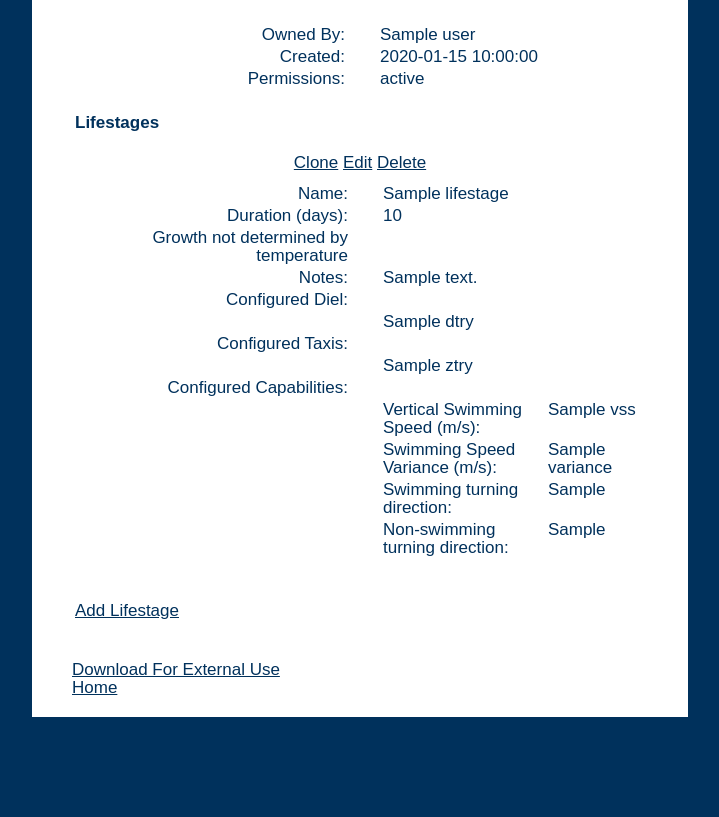
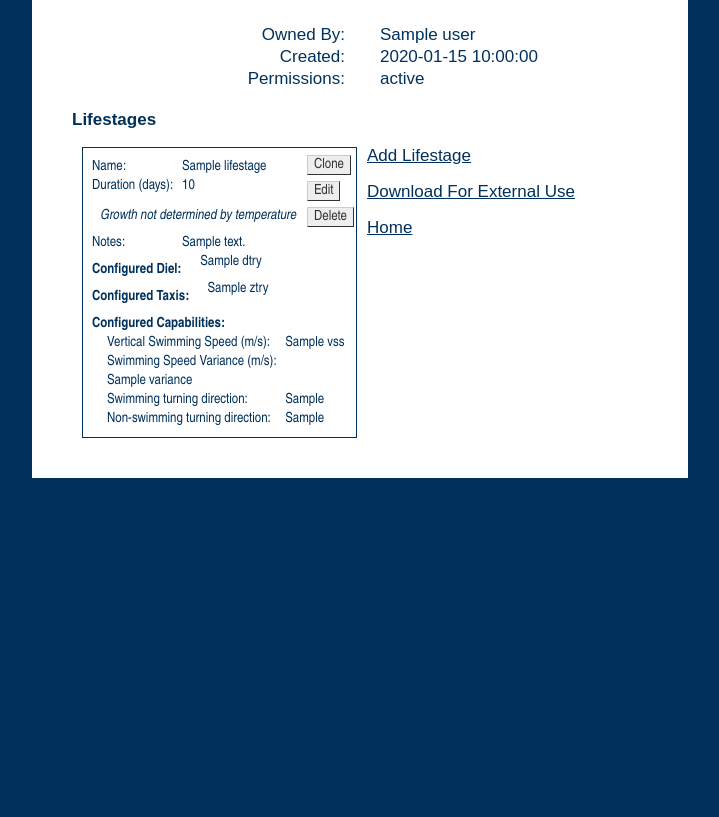
Before and after one commit to asascience-open/larva-library, a Flask app: template larva_library/templates/library_detail.html in a window 1280 px wide. Shown: the part 981-1798 px from the top of the page, without its empty margins (280-999 px from the left). After the commit the page ends 1459 px from the top, so only its background shows below. Run offline with Flask 2, Linux system fonts and the light colour scheme; the template is opened without the code that fills it: most values are stand-ins (such as "Sample title", 1, 10 or a date in 2020); parts of the project's set-up code (start-up, migrations or seed data) failed here and were passed over; some libraries are stand-ins or nearby versions.

Commit message:
redesign lifestage details

```diff
--- a/larva_library/static/style.css
+++ b/larva_library/static/style.css
@@ -45,16 +45,19 @@ textarea {
 	}
 
 input[type=text] {
-	background-color: #e3ecfe; width: 280px;
+	background-color: #e3ecfe;
+	width: 269px;
 	font-size: 17px;
 	padding-left: 2px;
 	padding-right: 0;
 	margin-right: 0;
+	display: inline block;
 	}
 
 input[class=search]	{
 	background: #fff url(images/search.png) no-repeat top center;
 	margin-top: 10px;
+	margin-right: 10px;
 	border: 0;
 	cursor: pointer;
 	float: right;
@@ -77,6 +80,7 @@ input[class=search]	{
 	margin: 0 auto 0 auto;
 	padding: 8px 40px 20px 40px;
 	background-color: #fff;
+	overflow: hidden;
 	}
 
 .login {
@@ -193,11 +197,6 @@ input[class=search]	{
 	padding-left: 32px;
 	}
 
-.lifestage_links {
-	text-align: center;
-	padding-bottom: 10px;
-	}
-
 #base_step label {
 	width: 200px;
 	}
@@ -305,4 +304,69 @@ label[for=capability] {
 
 .table_cell td {
 	padding: 2px;
-}
+	}
+
+.lifestage_detail {
+	font: 14px arial narrow;
+	padding: 9px;
+	margin: 0 0 20px 10px;
+	float: left;
+	width: 255px;
+	text-align: left;
+	border: 1px solid #00315c;
+	height: 100%;
+	}
+
+	.lifestage_detail a {
+	    text-decoration: none;
+	    background-color: #EEE;
+	    color: #333;
+	    padding: 2px 6px 2px 6px;
+	    border-top: 1px solid #CCC;
+	    border-right: 1px solid #333;
+	    border-bottom: 1px solid #333;
+	    border-left: 1px solid #CCC;
+		}
+
+	.lifestage_detail a:hover {
+		background-color: #ccc;
+		}
+
+	.lifestage_detail ul {
+		position: absolute;
+		margin-left: 215px;
+		}
+
+	.lifestage_detail li {
+		margin-bottom: 9px;
+		}
+
+	.lifestage_detail p {
+		display: inline-block;
+		min-width: 90px;
+		margin-top: 2px;
+		vertical-align: top;
+		margin-bottom: 0;
+		}
+
+	.lifestage_detail .p_data {
+		width: 120px;
+		}
+
+	.lifestage_detail .p_note {
+		width: 165px;
+		}
+
+	.lifestage_detail .p_diel {
+		margin-left: 15px;
+		}
+
+	.lifestage_detail .p_cap {
+		min-width: 1px;
+		}
+	.lifestage_detail .cap_label {
+		width: 175px;
+	}
+.bold {
+	font-weight: bold;
+	}
--- a/larva_library/templates/index.html
+++ b/larva_library/templates/index.html
@@ -9,7 +9,7 @@
     <form method='post' action="{{url_for('library_search')}}">
         <p>{{ render_field(form.search_keywords) }}</p>
         {% if session.get('user_email') %}
-            <p style="text-align:right;">{{ render_field(form.user_owned) }}</p>
+            <p style="text-align:right;margin-right:8px;">{{ render_field(form.user_owned) }}</p>
         {% endif %}
         <input type='submit' class="search" value="" style="text-align:right;">
     </form>
--- a/larva_library/templates/library_detail.html
+++ b/larva_library/templates/library_detail.html
@@ -97,80 +97,67 @@
             </td></tr>
         </table>
 
-        <table class="detail_table">
-            <tr><td>
         <strong>Lifestages</strong>
-            </td></tr>
-            <tr><td>
+        <br /><br />
             {% for lifestage in entry.lifestages %}
                 {{ lifestage_summary(lifestage, entry._id) }}
             {% endfor %}
-            </td></tr>
-            <tr><td>
-                <a href="{{url_for('lifestage_wizard', library_id=entry._id)}}">Add Lifestage</a>
-            </td></tr>
-        </table>
+        <span style="margin-left:10px;"><a href="{{url_for('lifestage_wizard', library_id=entry._id)}}">Add Lifestage</a></span><br />
 
     {% endif %}
     <br />
-    <a href="{{url_for('json_view', library_id=entry._id)}}">Download For External Use</a> <br />
-    <a href="{{url_for('index')}}">Home</a>
+    <span style="margin-left:10px;"><a href="{{url_for('json_view', library_id=entry._id)}}">Download For External Use</a></span><br /><br />
+    <span style="margin-left:10px;"><a href="{{url_for('index')}}">Home</a></span>
 {% endblock %}
 
 {% macro lifestage_summary(lifestage, library_id) -%}
-    <br />
+    <div class="lifestage_detail">
+        <ul>
+            <li><a href="{{url_for('clone_lifestage', library_id=library_id, lifestage_id=lifestage._id)}}">Clone</a></li>
+            <li><a href="{{url_for('edit_lifestage', library_id=library_id, lifestage_id=lifestage._id)}}">Edit</a></li>
+            <li><a href="{{url_for('delete_lifestage', library_id=library_id, lifestage_id=lifestage._id)}}">Delete</a></li>
+        </ul>
+        <p>Name:</p><p class="p_data">{{lifestage.name}}</p>
+        <p>Duration (days):</p><p class="p_data">{{lifestage.duration}}</p>
+            {% if lifestage.linear_a is number and lifestage.linear_b is number %}
+                <p>Linear A:</p><p class="p_data">{{lifestage.linear_a}}</p>
+                <p>Linear B:</p><p class="p_data">{{lifestage.linear_b}}</p>
+            {% else %}
+                <p style="font-style:italic;margin:13px 0 8px 8px;">Growth not determined by temperature</p>
+            {% endif %}
+            <p>Notes:</p><p class="p_note">{{lifestage.notes}}</p>
 
-    <div class="lifestage_links">
-        <a href="{{url_for('clone_lifestage', library_id=library_id, lifestage_id=lifestage._id)}}">Clone</a>
-        <a href="{{url_for('edit_lifestage', library_id=library_id, lifestage_id=lifestage._id)}}">Edit</a>
-        <a href="{{url_for('delete_lifestage', library_id=library_id, lifestage_id=lifestage._id)}}">Delete</a>
-    </div>
+            <p class="bold" style="margin-top:10px;">Configured Diel:</p>
+            {% if lifestage.diel[0] is defined %}
 
-    <table class="detail_table">
-        <tr><td class="label_cell">Name:</td><td class="data_cell">{{lifestage.name}}</td></tr>
-        <tr><td class="label_cell">Duration (days):</td><td class="data_cell">{{lifestage.duration}}</td></tr>
-        {% if lifestage.linear_a is number and lifestage.linear_b is number %}
-            <tr><td class="label_cell">Linear A</td><td class="data_cell">{{lifestage.linear_a}}</td></tr>
-            <tr><td class="label_cell">Linear B</td><td class="data_cell">{{lifestage.linear_b}}</td></tr>
             {% else %}
-            <tr><td class="label_cell">Growth not determined by temperature</td><td class="data_cell"></td></tr>
+                <p style="margin-top:10px;">None</p>
             {% endif %}
-        <tr><td class="label_cell">Notes:</td><td class="data_cell">{{lifestage.notes}}</td></tr>
-
-        <tr><td class="label_cell">Configured Diel:</td>
-        {% if lifestage.diel[0] is defined %}
-            <td />
-        {% else %}
-            <td class="data_cell">None</td>
-        {% endif %}
-        </tr>
             {%- for dtry in lifestage.diel %}
-            <tr><td class="label_cell"></td><td class="data_cell">{{dtry}}</td><td /></tr>
+                <p class="p_diel">{{dtry}}</p>
             {% endfor %}
 
-        <tr><td class="label_cell">Configured Taxis:</td>
+            <p class="bold" style="margin-top:10px;">Configured Taxis:</p>
             {% if lifestage.taxis[0] is defined %}
-            <td />
+
             {% else %}
-            <td class="data_cell">None</td>
+                <p style="margin-top:10px;">None</p>
             {% endif %}
-        </tr>
             {%- for ztry in lifestage.taxis %}
-            <tr><td class="label_cell"></td><td class="data_cell">{{ztry}}</td><td /></tr>
+                <p class="p_diel">{{ztry}}</p>
             {% endfor %}
 
 
-        <tr><td class="label_cell">Configured Capabilities:</td>
+            <p class="bold" style="margin-top:10px;">Configured Capabilities:</p>
             {% if lifestage.capability.vss is defined %}
-            </tr>
-            <tr><td class="label_cell"></td><td class="data_cell">Vertical Swimming Speed (m/s):</td><td>{{lifestage.capability.vss}}</td></tr>
-            <tr><td class="label_cell"></td><td class="data_cell">Swimming Speed Variance (m/s):</td><td>{{lifestage.capability.variance}}</td></tr>
-            <tr><td class="label_cell"></td><td class="data_cell">Swimming turning direction:</td><td>{{lifestage.capability.swim_turning}}</td></tr>
-            <tr><td class="label_cell"></td><td class="data_cell">Non-swimming turning direction:</td><td>{{lifestage.capability.nonswim_turning}}</td></tr>
+            <div style="margin-left:15px;">
+                <p class="cap_label">Vertical Swimming Speed (m/s):</p> <p class="p_cap">{{lifestage.capability.vss}}</p>
+                <p class="cap_label">Swimming Speed Variance (m/s):</p> <p class="p_cap">{{lifestage.capability.variance}}</p>
+                <p class="cap_label">Swimming turning direction:</p> <p class="p_cap">{{lifestage.capability.swim_turning}}</p>
+                <p class="cap_label">Non-swimming turning direction:</p> <p class="p_cap">{{lifestage.capability.nonswim_turning}}</p>
+            </div>
             {% else %}
-            <td class="data_cell">None</td></tr>
+                <p style="margin-top:10px;">None</p>
             {% endif %}
-
-    </table>
-    <br />
+    </div>
 {%- endmacro %}
--- a/larva_library/templates/lifestage_wizard.html
+++ b/larva_library/templates/lifestage_wizard.html
@@ -27,7 +27,7 @@
 
                 <div style="margin-left:201px;">
                     {{ render_check(form.capability) }}<br />
-                    Note: Capabilities are required if implementing a Diel or Sensory behavior<br />
+                    <div style="margin:5px 0 5px 30px;font-style:italic;">Note: Capabilities are required if implementing a Diel or Sensory behavior</div>
                     {{ render_check(form.diel) }}<br />
                     {{ render_check(form.taxis) }}<br />
                 </div>
```
Lines whose indentation alone changed are shown as unchanged.
